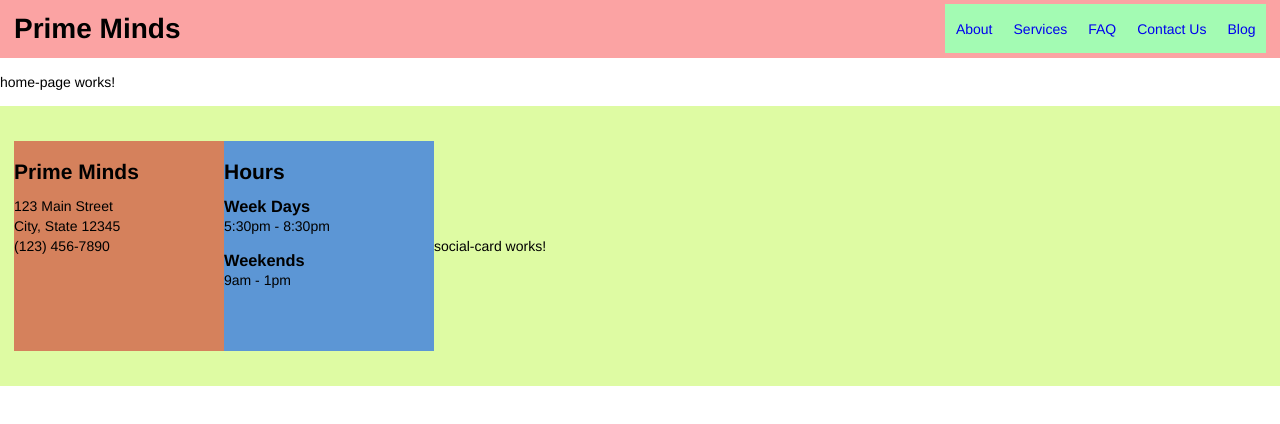
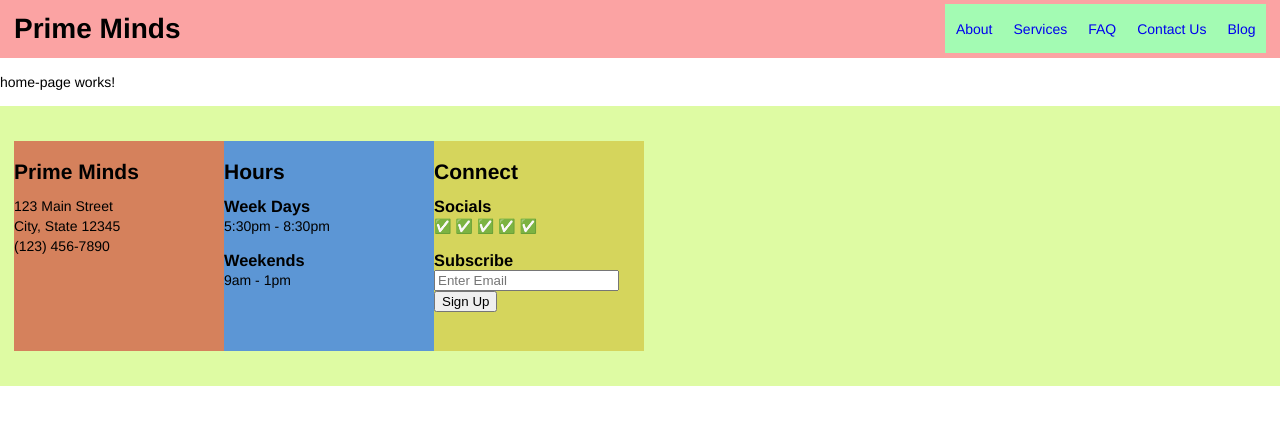
Before and after one commit to gohopventure/prime-minds, an Angular app: page /home in a window 1280 px wide. Shown: the top 424 px of the page. Built offline with nearby package versions, Linux system fonts and the light colour scheme.

Commit message:
Updates social card area

```diff
--- a/src/app/components/social-card/social-card.component.css
+++ b/src/app/components/social-card/social-card.component.css
@@ -0,0 +1,23 @@
+.card-container {
+    display: flex;
+    flex-direction: column;
+    background-color: rgb(213, 213, 92);
+    height:15em;
+    min-width: 15em;
+}
+
+h2 {
+    margin: 1em 0 0 0 ;
+}
+
+h3 {
+    margin: 0;
+}
+
+.hours {
+    margin: 1em 0 0 0;
+}
+
+p {
+    margin: 0 0 1em 0;
+}
--- a/src/app/components/social-card/social-card.component.html
+++ b/src/app/components/social-card/social-card.component.html
@@ -1 +1,11 @@
-<p>social-card works!</p>
+<div class="card-container">
+    <h2>Connect</h2>
+    <div class="hours">
+        <h3>Socials</h3>
+        <p>✅ ✅ ✅ ✅ ✅</p>
+        <h3>Subscribe</h3>
+        <form>
+            <input type="text" placeholder="Enter Email"><br>
+            <button>Sign Up</button>
+        </form>
+</div>
```
